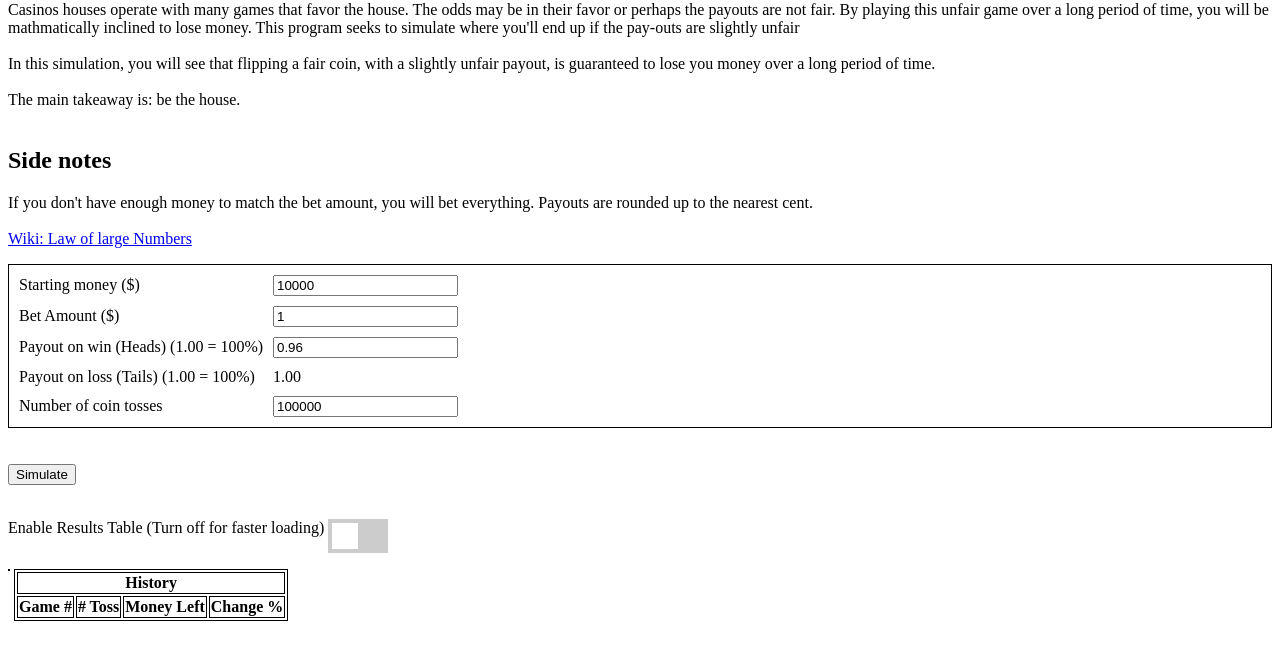
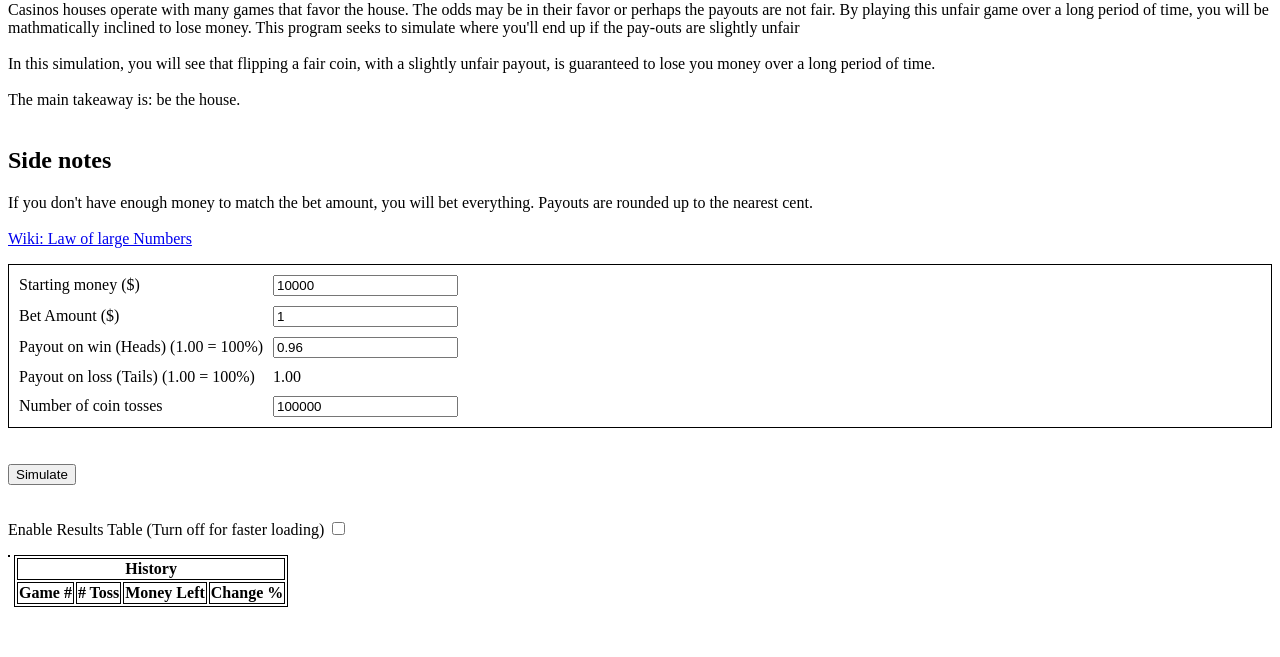
Before and after one commit to LK00100100/coin-toss-simulation, a plain HTML site: page index.html in a window 1280 px wide. Shown: the part 79-736 px from the top of the page. Drawn offline with Linux system fonts and the light colour scheme.

Commit message:
removed slider

```diff
--- a/css/slider.css
+++ /dev/null
@@ -1,64 +0,0 @@
- /* css for the slider toggle switch from w3schools */
-
- /* The switch - the box around the slider */
- .switch {
-    position: relative;
-    display: inline-block;
-    width: 60px;
-    height: 34px;
-  }
-
-  /* Hide default HTML checkbox */
-  .switch input {
-    opacity: 0;
-    width: 0;
-    height: 0;
-  }
-
-  /* The slider */
-  .slider {
-    position: absolute;
-    cursor: pointer;
-    top: 0;
-    left: 0;
-    right: 0;
-    bottom: 0;
-    background-color: #ccc;
-    -webkit-transition: .4s;
-    transition: .4s;
-  }
-
-  .slider:before {
-    position: absolute;
-    content: "";
-    height: 26px;
-    width: 26px;
-    left: 4px;
-    bottom: 4px;
-    background-color: white;
-    -webkit-transition: .4s;
-    transition: .4s;
-  }
-
-  input:checked + .slider {
-    background-color: #2196F3;
-  }
-
-  input:focus + .slider {
-    box-shadow: 0 0 1px #2196F3;
-  }
-
-  input:checked + .slider:before {
-    -webkit-transform: translateX(26px);
-    -ms-transform: translateX(26px);
-    transform: translateX(26px);
-  }
-
-  /* Rounded sliders */
-  .slider.round {
-    border-radius: 34px;
-  }
-
-  .slider.round:before {
-    border-radius: 50%;
-  }
--- a/index.html
+++ b/index.html
@@ -7,7 +7,6 @@
     <title>Coin Toss Gambling Simulation</title>
     <meta name='viewport' content='width=device-width, initial-scale=1'>
     <link rel='stylesheet' type='text/css' media='screen' href='css/styles.css'>
-    <link rel='stylesheet' type='text/css' media='screen' href='css/slider.css'>
     <script src='js/simulate.js'></script>
 </head>
 
@@ -71,7 +70,6 @@
         Enable Results Table (Turn off for faster loading)
         <label class="switch">
             <input id="toggle-results-table" type="checkbox">
-            <span class="slider"></span>
         </label>
     </p>
 
```
